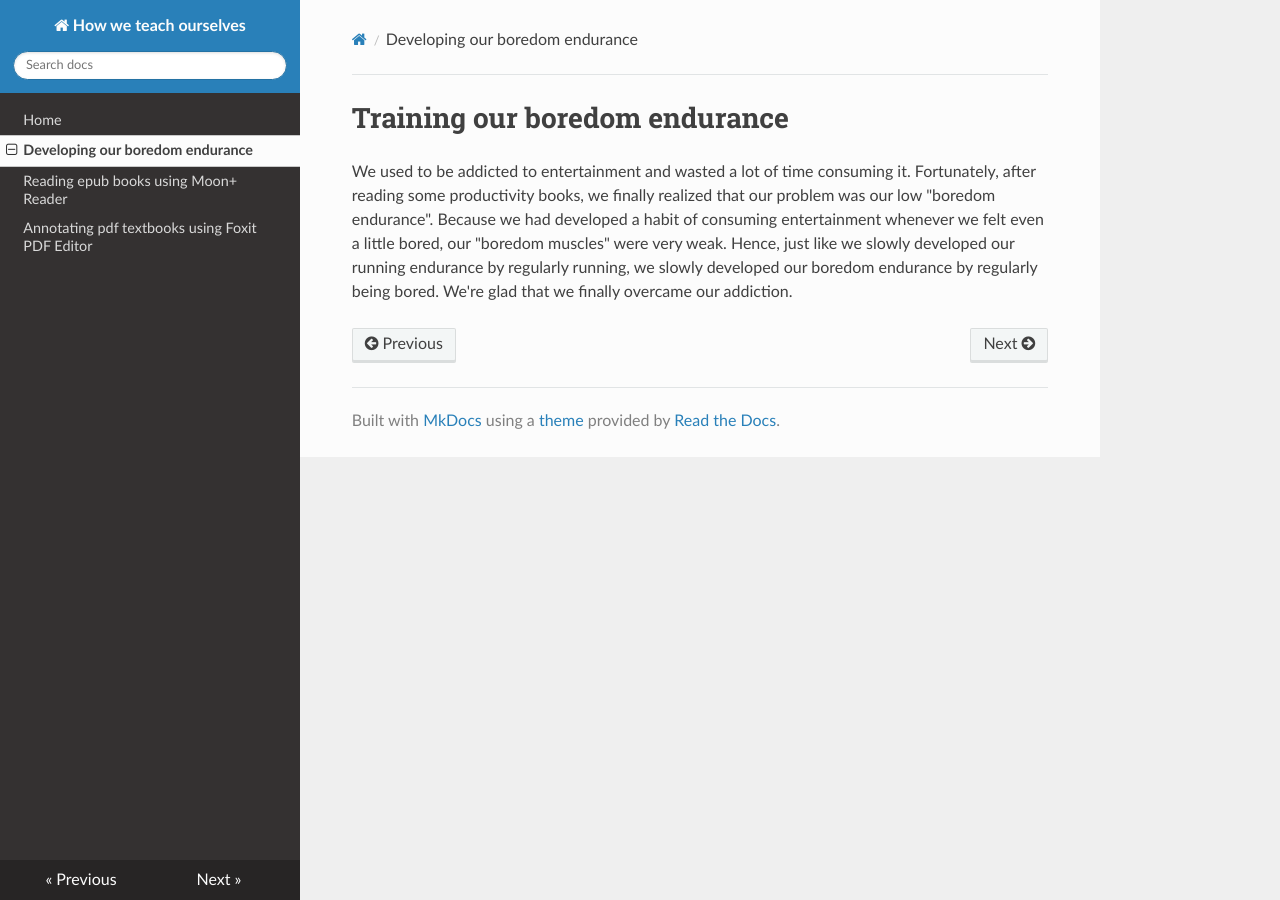
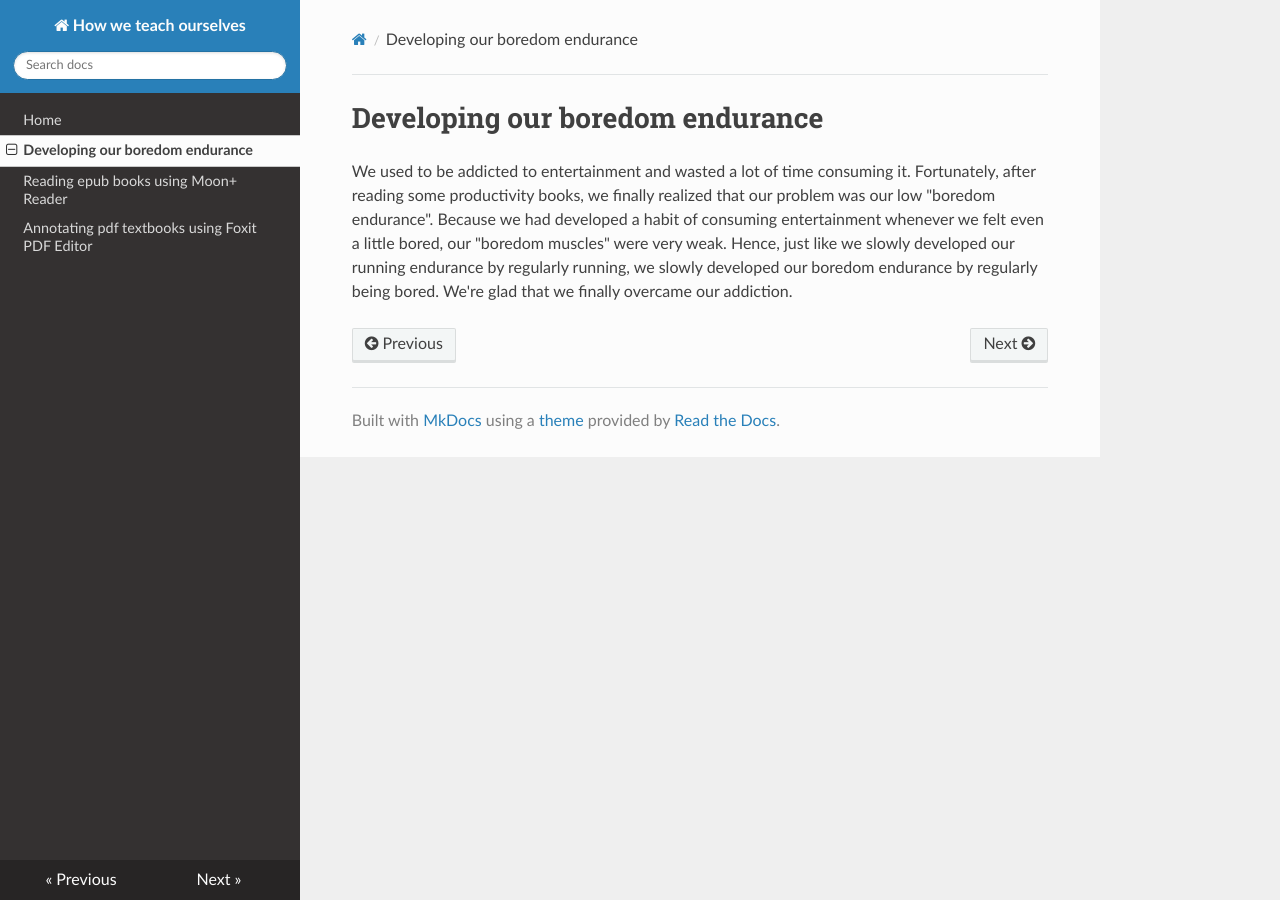
Before and after one commit to maximilian-ho/how-we-teach-ourselves, an MkDocs documentation site: the page built from docs/boredom.md, in a window 1280 px wide. Built offline with MkDocs 1.6.1, drawn with Linux system fonts in a browser that asks for light colours; nearby versions of some CDN libraries; old or Windows-style settings are respelled for this version of MkDocs.

Commit message:
Update boredom.md

```diff
--- a/docs/boredom.md
+++ b/docs/boredom.md
@@ -1,3 +1,3 @@
-# Training our boredom endurance
+# Developing our boredom endurance
 
 We used to be addicted to entertainment and wasted a lot of time consuming it. Fortunately, after reading some productivity books, we finally realized that our problem was our low "boredom endurance". Because we had developed a habit of consuming entertainment whenever we felt even a little bored, our "boredom muscles" were very weak. Hence, just like we slowly developed our running endurance by regularly running, we slowly developed our boredom endurance by regularly being bored. We're glad that we finally overcame our addiction.
```
